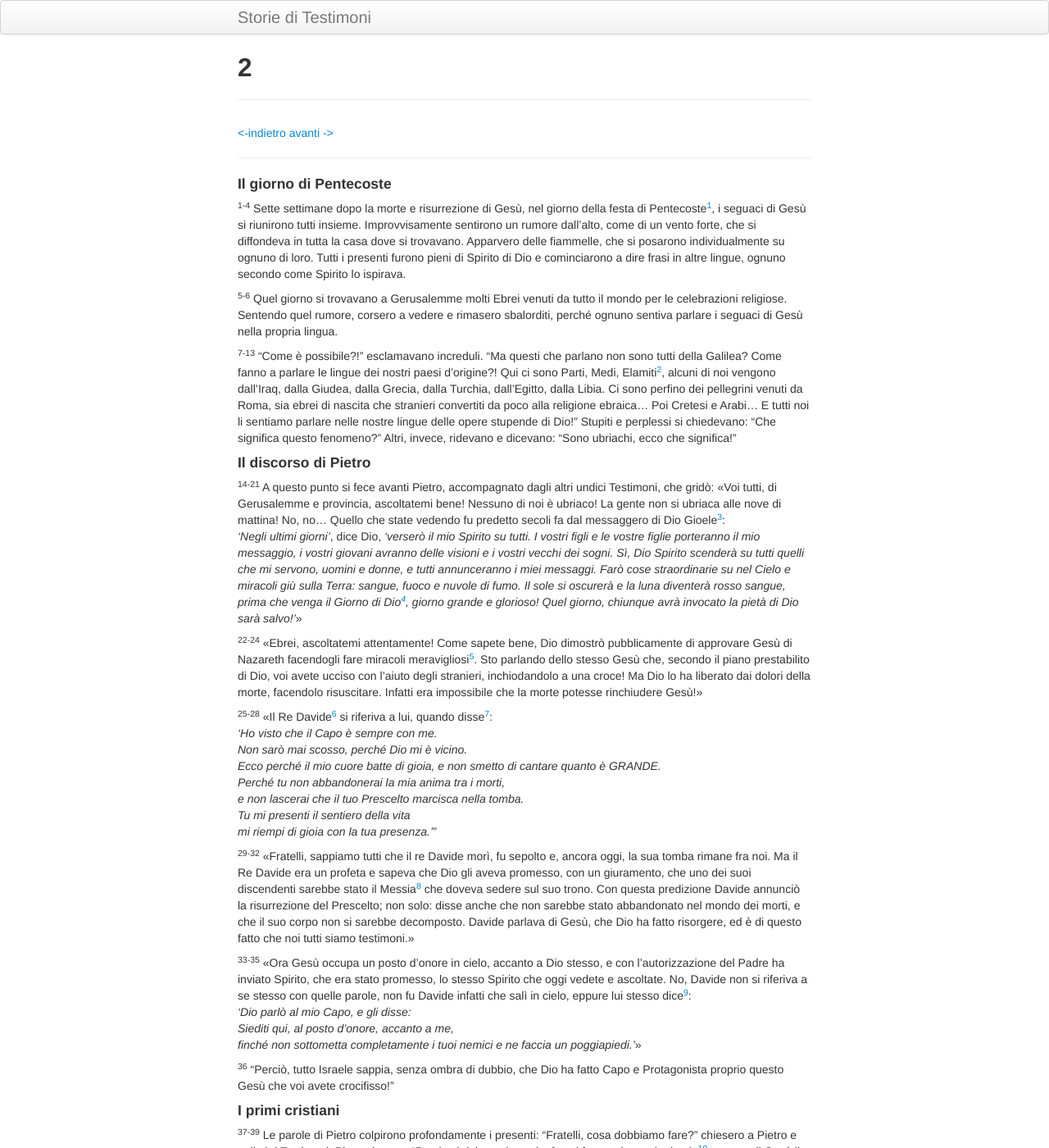
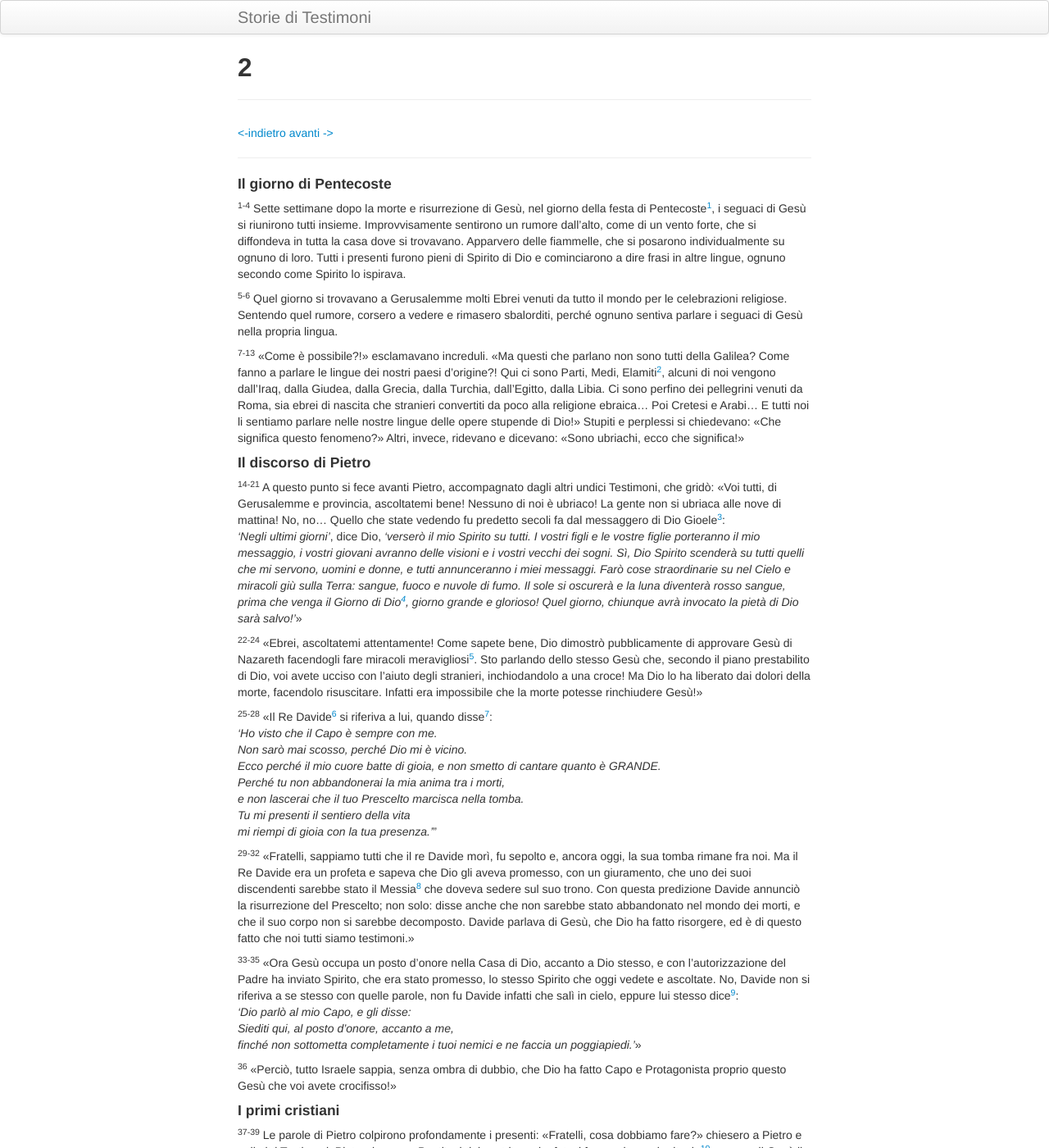
Before and after one commit to pachialu/sdt_pages, a Jekyll site: the page built from pages/st02.md, in a window 1280 px wide and 1400 px high. Shown: the whole window at 82% size. Built offline with Jekyll 4.4.1, drawn with Linux system fonts in a browser that asks for light colours; some of the changed text lies outside the part shown.

Commit message:
aggiornamento st02
anche qui caporali da sistemare in Doku

```diff
--- a/pages/st02.md
+++ b/pages/st02.md
@@ -10,7 +10,7 @@ title: 2
 
 <sup>1-4</sup> Sette settimane dopo la morte e risurrezione di Gesù, nel
 giorno della festa di Pentecoste[^1], i seguaci di Gesù si riunirono
-tutti insieme. Improvvisamente sentirono un rumore dall'alto, come di un
+tutti insieme. Improvvisamente sentirono un rumore dall’alto, come di un
 vento forte, che si diffondeva in tutta la casa dove si trovavano.
 Apparvero delle fiammelle, che si posarono individualmente su ognuno di
 loro. Tutti i presenti furono pieni di Spirito di Dio e cominciarono a
@@ -38,8 +38,8 @@ dicevano: "Sono ubriachi, ecco che significa!"
 dagli altri undici Testimoni, che gridò: <<Voi tutti, di Gerusalemme e
 provincia, ascoltatemi bene! Nessuno di noi è ubriaco! La gente non si
 ubriaca alle nove di mattina! No, no… Quello che state vedendo fu
-predetto secoli fa dal messaggero di Dio Gioele[^3]:
-*'Negli ultimi giorni'*, dice Dio, *'verserò il mio Spirito su tutti. I
+predetto secoli fa dal messaggero di Dio Gioele[^3]:\
+*‘Negli ultimi giorni’*, dice Dio, *‘verserò il mio Spirito su tutti. I
 vostri figli e le vostre figlie porteranno il mio messaggio, i vostri
 giovani avranno delle visioni e i vostri vecchi dei sogni. Sì, Dio
 Spirito scenderà su tutti quelli che mi servono, uomini e donne, e tutti
@@ -47,26 +47,26 @@ annunceranno i miei messaggi. Farò cose straordinarie su nel Cielo e
 miracoli giù sulla Terra: sangue, fuoco e nuvole di fumo. Il sole si
 oscurerà e la luna diventerà rosso sangue, prima che venga il Giorno di
 Dio[^4], giorno grande e glorioso! Quel giorno, chiunque avrà invocato
-la pietà di Dio sarà salvo!'*>>
+la pietà di Dio sarà salvo!’*>>
 
 <sup>22-24</sup> <<Ebrei, ascoltatemi attentamente! Come sapete bene,
 Dio dimostrò pubblicamente di approvare Gesù di Nazareth facendogli fare
 miracoli meravigliosi[^5]. Sto parlando dello stesso Gesù che, secondo
-il piano prestabilito di Dio, voi avete ucciso con l'aiuto degli
+il piano prestabilito di Dio, voi avete ucciso con l’aiuto degli
 stranieri, inchiodandolo a una croce! Ma Dio lo ha liberato dai dolori
 della morte, facendolo risuscitare. Infatti era impossibile che la morte
 potesse rinchiudere Gesù!>>
 
 <sup>25-28</sup> <<Il Re Davide[^6] si riferiva a lui, quando
-disse[^7]:
-*'Ho visto che il Capo è sempre con me.
-Non sarò mai scosso, perché Dio mi è vicino.
+disse[^7]:\
+*‘Ho visto che il Capo è sempre con me.\
+Non sarò mai scosso, perché Dio mi è vicino.\
 Ecco perché il mio cuore batte di gioia, e non smetto di cantare quanto
-è GRANDE.
-Perché tu non abbandonerai la mia anima tra i morti,
-e non lascerai che il tuo Prescelto marcisca nella tomba.
-Tu mi presenti il sentiero della vita
-mi riempi di gioia con la tua presenza.'*"
+è GRANDE.\
+Perché tu non abbandonerai la mia anima tra i morti,\
+e non lascerai che il tuo Prescelto marcisca nella tomba.\
+Tu mi presenti il sentiero della vita\
+mi riempi di gioia con la tua presenza.’*”
 
 <sup>29-32</sup> <<Fratelli, sappiamo tutti che il re Davide morì, fu
 sepolto e, ancora oggi, la sua tomba rimane fra noi. Ma il Re Davide era
@@ -78,39 +78,39 @@ mondo dei morti, e che il suo corpo non si sarebbe decomposto. Davide
 parlava di Gesù, che Dio ha fatto risorgere, ed è di questo fatto che
 noi tutti siamo testimoni.>>
 
-<sup>33-35</sup> <<Ora Gesù occupa un posto d'onore in cielo, accanto
-a Dio stesso, e con l'autorizzazione del Padre ha inviato Spirito, che
-era stato promesso, lo stesso Spirito che oggi vedete e ascoltate. No,
-Davide non si riferiva a se stesso con quelle parole, non fu Davide
-infatti che salì in cielo, eppure lui stesso dice[^9]:
-*'Dio parlò al mio Capo, e gli disse:
-Siediti qui, al posto d'onore, accanto a me,
+<sup>33-35</sup> <<Ora Gesù occupa un posto d’onore nella Casa di Dio,
+accanto a Dio stesso, e con l’autorizzazione del Padre ha inviato
+Spirito, che era stato promesso, lo stesso Spirito che oggi vedete e
+ascoltate. No, Davide non si riferiva a se stesso con quelle parole, non
+fu Davide infatti che salì in cielo, eppure lui stesso dice[^9]:\
+*‘Dio parlò al mio Capo, e gli disse:\
+Siediti qui, al posto d’onore, accanto a me,\
 finché non sottometta completamente i tuoi nemici e ne faccia un
-poggiapiedi.'*>>
+poggiapiedi.’*>>
 
-<sup>36</sup> "Perciò, tutto Israele sappia, senza ombra di dubbio, che
-Dio ha fatto Capo e Protagonista proprio questo Gesù che voi avete
-crocifisso!"
+<sup>36</sup> <<Perciò, tutto Israele sappia, senza ombra di dubbio,
+che Dio ha fatto Capo e Protagonista proprio questo Gesù che voi avete
+crocifisso!>>
 
 #### I primi cristiani
 
 <sup>37-39</sup> Le parole di Pietro colpirono profondamente i presenti:
-"Fratelli, cosa dobbiamo fare?" chiesero a Pietro e agli altri
-Testimoni. Pietro rispose: "Pentitevi dei vostri errori e fatevi fare un
-lavaggio rituale[^10] a nome di Gesù il Protagonista per farvi perdonare
-i vostri sbagli. Così anche voi riceverete in regalo Spirito di Dio,
-perché Gesù lo ha promesso per voi, per i vostri figli e perfino per
-quelli che abitano in paesi lontani! Sì, per tutti quelli che il Capo,
-nostro Dio, chiamerà."
+<<Fratelli, cosa dobbiamo fare?>> chiesero a Pietro e agli altri
+Testimoni. Pietro rispose: <<Pentitevi dei vostri errori e fatevi fare
+un lavaggio rituale[^10] a nome di Gesù il Protagonista per farvi
+perdonare le offese a Dio. Così anche voi riceverete in regalo Spirito
+di Dio, perché Gesù lo ha promesso per voi, per i vostri figli e perfino
+per quelli che abitano in paesi lontani! Sì, per tutti quelli che il
+Capo, nostro Dio, chiamerà.>>
 
 <sup>40-41</sup> Poi Pietro, con molti discorsi, cercava di convincerli
-e li avvertiva, dicendo: "Salvatevi da questa generazione corrotta!" E
-quelli che accolsero il messaggio di Pietro furono battezzati: quel
-giorno si aggregarono circa tremila seguaci.
+e li avvertiva, dicendo: <<Salvatevi da questa generazione
+corrotta!>> E quelli che accolsero il messaggio di Pietro furono
+battezzati: quel giorno si aggregarono circa tremila seguaci.
 
 <sup>42-43</sup> I nuovi credenti erano totalmente presi: passavano le
-giornate ascoltando l'insegnamento dei Testimoni, stando insieme,
-pregando e praticando il rito del pane spezzato[^11]. Tutti avevano
+giornate ascoltando l’insegnamento dei Testimoni, stando insieme,
+pregando e praticando il rito di spezzare il pane[^11]. Tutti avevano
 profondo rispetto di Dio e i Testimoni facevano molti miracoli.
 
 <sup>44-47</sup> I cristiani stavano insieme e tenevano tutto in comune.
```
Also changed, not shown: other parts of pages/st02.md (+9 -8 lines).
